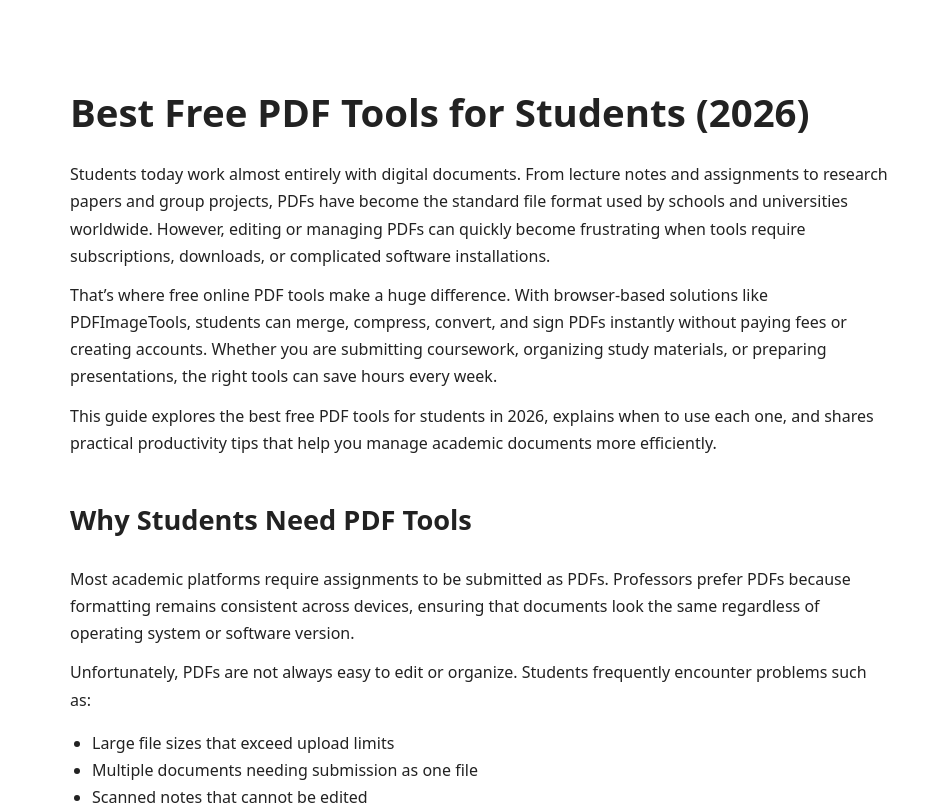
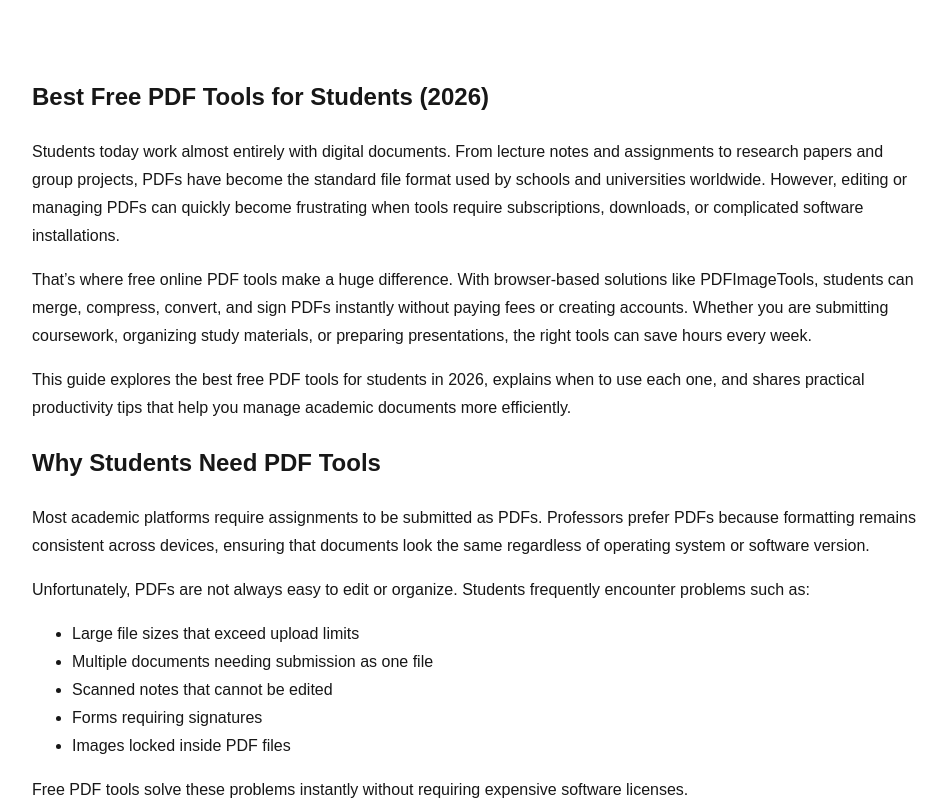
Before and after one commit to Leadmind-Developer/pdfimagetools-vercel, a Next.js app: page /blog/best-free-pdf-tools-students in a window 1280 px wide. Shown: the top 805 px of the page, without its empty margins (160-1107 px from the left). Built offline with nearby package versions, Linux system fonts and the light colour scheme; no server answers.

Commit message:
Update page.tsx

```diff
--- a/src/app/blog/best-free-pdf-tools-students/page.tsx
+++ b/src/app/blog/best-free-pdf-tools-students/page.tsx
@@ -1,6 +1,5 @@
 import React from "react";
 import Link from "next/link";
-import styles from "../style.module.css";
 
 export const metadata = {
   title: "Best Free PDF Tools for Students (2026) | PDFImageTools",
@@ -50,7 +49,12 @@ export default function BestPdfToolsStudents() {
 
   return (
     <>
-     <article className={styles.article}>
+     <article style={{
+  maxWidth: '56rem',
+  margin: 'auto',
+  padding: '3rem 1rem',
+  lineHeight: '1.75'
+}}>
 
         {/* Breadcrumbs */}
         <script
```
